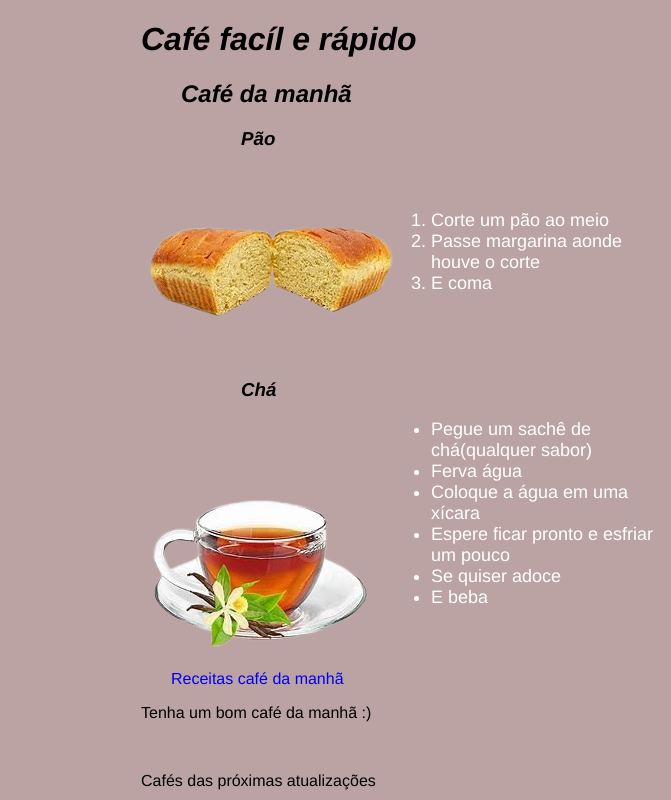
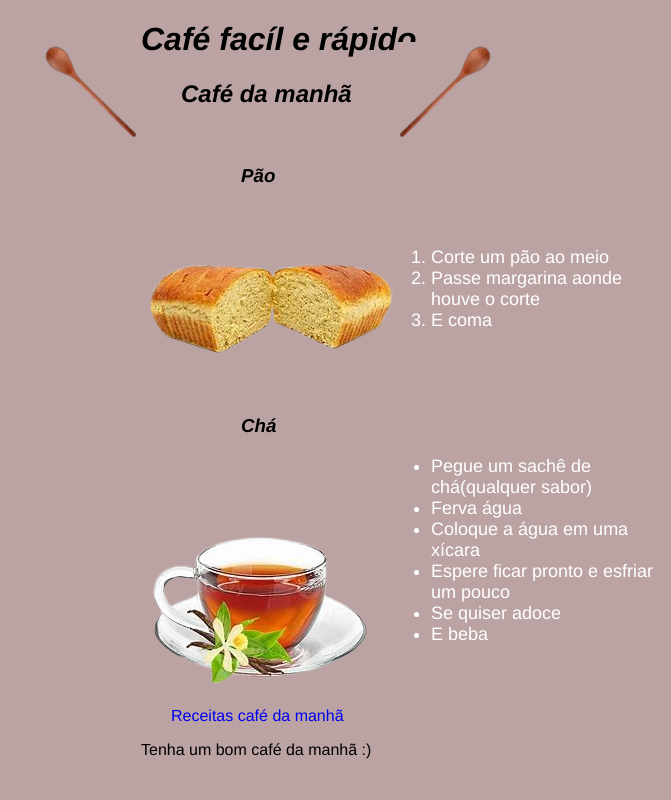
Before and after one commit to Arcane2009/Atividade-2---Utilizando-Css-em-texto---Gustavo-Alves, a plain HTML site: page index.html in a window 1280 px wide. Shown: the top 800 px of the page, without its empty margins (609-1280 px from the left). Drawn offline with Linux system fonts and the light colour scheme.

Commit message:
Add files via upload

```diff
--- a/index.html
+++ b/index.html
@@ -13,7 +13,8 @@
 
     <h1 class="titulos1">Café facíl e rápido</h1>
     <h2 class="titulos2">Café da manhã</h2>
-
+    <img class="colher_img" src="download.png" alt="Uma colher de pau">
+    <img class="colher_img2" src="download.png" alt="Uma colher de pau">
     </header>
 
     <h3 class="titulos3">Pão</h3>
@@ -46,7 +47,6 @@
                 E beba
             </li>
 
-
     </ul>
 
     <img class="cha_img" src="baixados (1).png" alt="https://th.bing.com/th/id/OIP.EUKall5uKLV1C5cEeW4OwgHaE7?w=248&h=180&c=7&r=0&o=5&pid=1.7">
--- a/style.css
+++ b/style.css
@@ -74,3 +74,18 @@ li{
 .bolo{
     margin-left: 180px;
 }
+
+.colher_img{
+    height: 100px;
+    width: 100px;
+    margin-left: -100px;
+    margin-top: -130px;
+}
+
+.colher_img2{
+    height: 100px;
+    width: 100px;
+    margin-left: 250px;
+    margin-top: -130px;
+    transform: scaleX(-1);
+}
```
Also changed, not shown: download.png (added).
